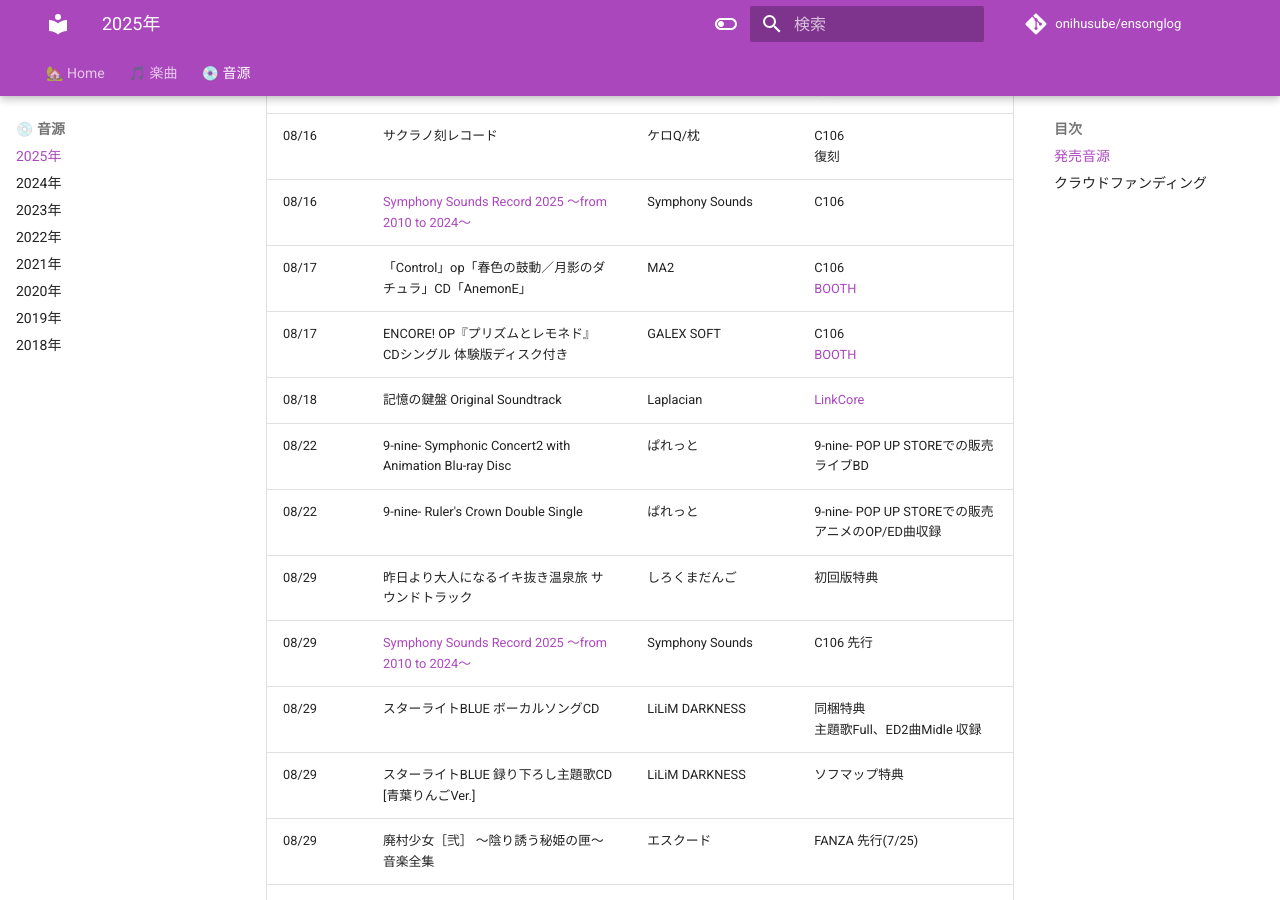
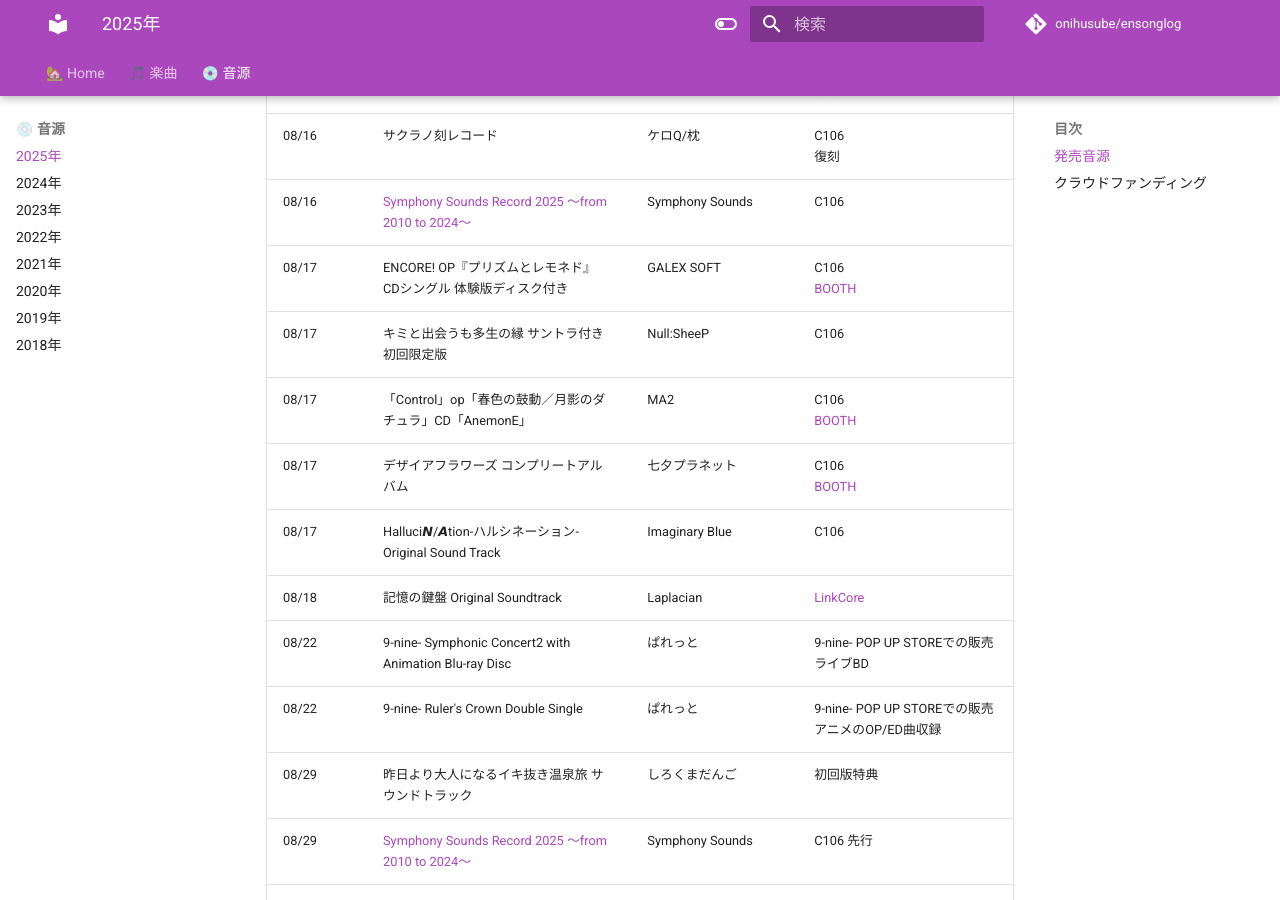
Before and after one commit to onihusube/ensonglog, an MkDocs documentation site: the page built from docs/2025/音源.md, in a window 1280 px wide and 900 px high, scrolled down 9060 px. Built offline with MkDocs 1.6.1 and Material for MkDocs 9.7.7, drawn with Linux system fonts in a browser that asks for light colours; comment, search, counter and statistics services are not loaded.

Commit message:
C106音源追加

```diff
--- a/docs/2025/音源.md
+++ b/docs/2025/音源.md
@@ -139,8 +139,11 @@
 | 08/16 | サクラノ詩レコード | ケロQ/枕 | C106 </br> 復刻 |
 | 08/16 | サクラノ刻レコード | ケロQ/枕 | C106 </br> 復刻 |
 | 08/16 | [Symphony Sounds Record 2025 ～from 2010 to 2024～](./音源個別/Symphony%20Sounds%20Record%202025%20～from%202010%20to%202024～.md) | Symphony Sounds | C106 |
+| 08/17 | ENCORE! OP『プリズムとレモネド』 CDシングル 体験版ディスク付き | GALEX SOFT | C106 </br> [BOOTH](https://galexsoft.booth.pm/items/7108927) |
+| 08/17 | キミと出会うも多生の縁 サントラ付き初回限定版 | Null:SheeP | C106 |
 | 08/17 | 「Control」op「春色の鼓動／月影のダチュラ」CD「AnemonE」 | MA2 | C106 </br> [BOOTH](https://masquaregames.booth.pm/items/7166132) |
-| 08/17 | ENCORE! OP『プリズムとレモネド』 CDシングル 体験版ディスク付き | GALEX SOFT | C106 </br> [BOOTH](https://galexsoft.booth.pm/items/7108927) |
+| 08/17 | デザイアフラワーズ コンプリートアルバム | 七夕プラネット | C106 </br> [BOOTH](https://keica.booth.pm/items/7278606) |
+| 08/17 | Halluci𝙉/𝘼tion-ハルシネーション- Original Sound Track | Imaginary Blue | C106 |
 | 08/18 | 記憶の鍵盤 Original Soundtrack | Laplacian | [LinkCore](https://linkco.re/VqQ20bDb) |
 | 08/22 | 9-nine- Symphonic Concert2 with Animation Blu-ray Disc | ぱれっと | 9-nine- POP UP STOREでの販売 </br>ライブBD |
 | 08/22 | 9-nine- Ruler's Crown Double Single | ぱれっと | 9-nine- POP UP STOREでの販売 </br>アニメのOP/ED曲収録 |
```
Also changed, not shown: docs/2025/楽曲.md (+3 -3 lines).
